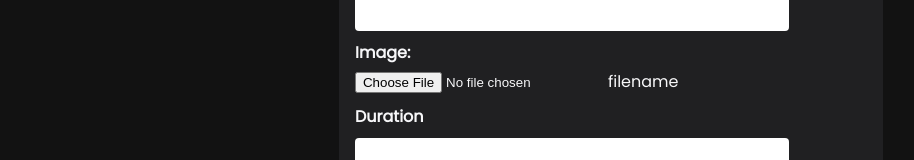
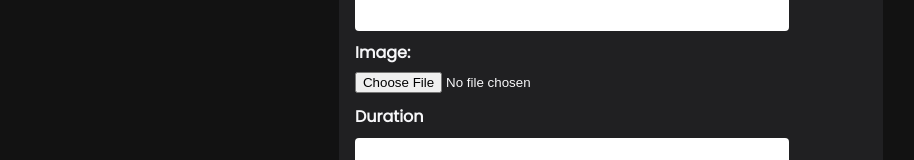
Before and after one commit to Alaa-Z/React-Movie-App, a React (Create React App) app: page /1 in a window 1280 px wide. Shown: the part 264-424 px from the top of the page, without its empty margins (29-943 px from the left). Built offline with nearby package versions, Linux system fonts and the light colour scheme.

Commit message:
delete a line of code

```diff
--- a/src/components/Home.js
+++ b/src/components/Home.js
@@ -28,7 +28,7 @@ function Home () {
     const [filteredResults, setFilteredResults] = useState([]);
 
     // To post film
-    const API = 'http://localhost:5000/films';
+    const API = 'http://localhost:5000/films/';
 
     useEffect(() => {
         getData();
--- a/src/components/UpdateForm.js
+++ b/src/components/UpdateForm.js
@@ -105,7 +105,6 @@ const UpdateForm = () => {
             <input id="inputFile" name="filmImage" type="file"
             onChange={(e) =>setFilmImage(e.target.files[0]) }
             />
-            <span id="filename">filename</span>
             <br></br>
             <div>
                 {" "}
```
